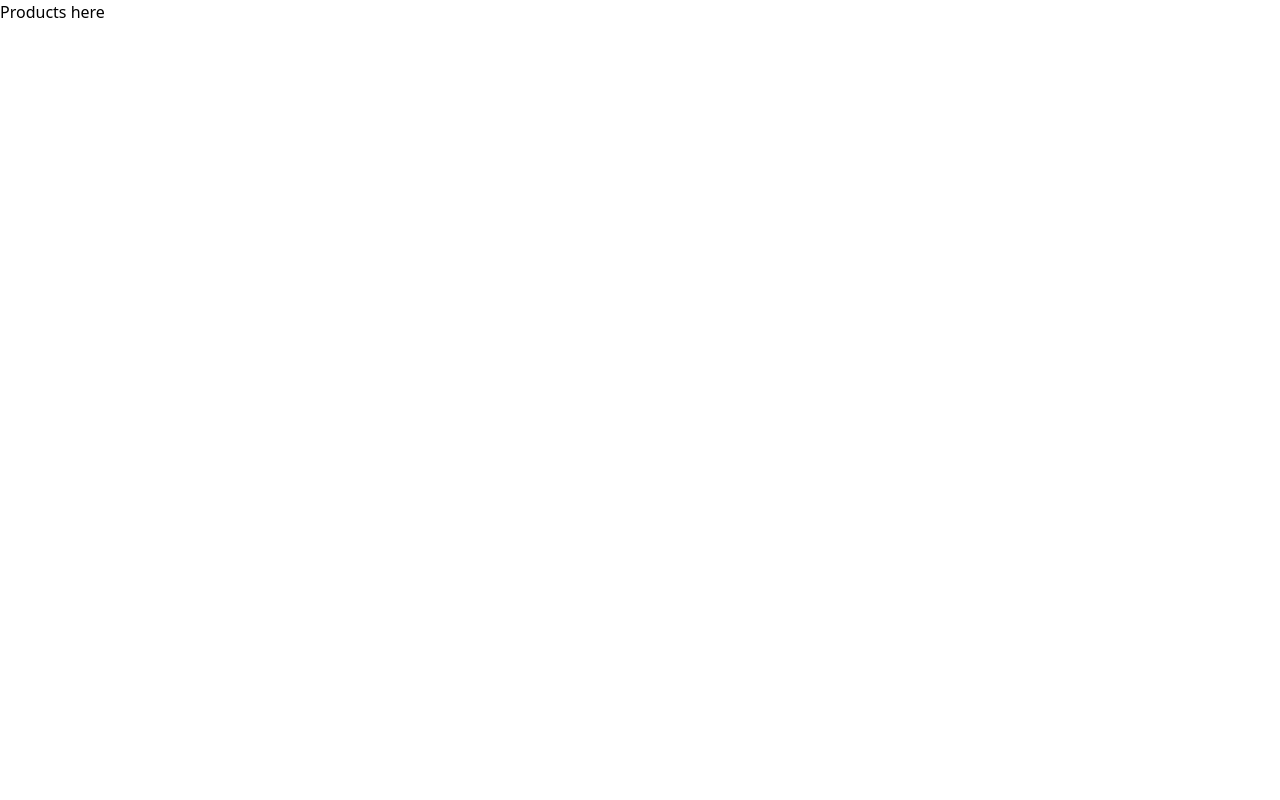
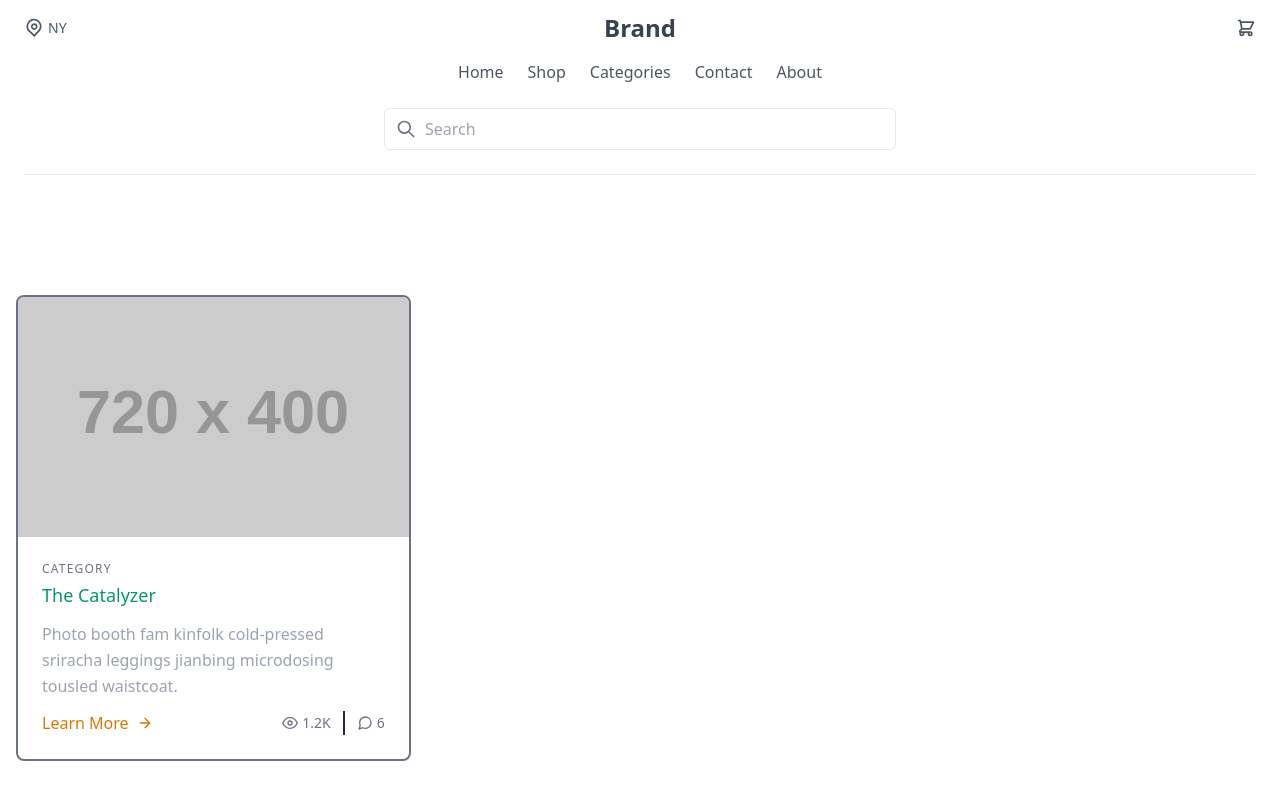
Before and after one commit to Ramoncarden/online-store, a React (Create React App) app: page /products in a window 1280 px wide. Shown: the top 800 px of the page. Built offline with nearby package versions, Linux system fonts and the light colour scheme; a web font is replaced by a local one.

Commit message:
Added base styling to ProductList component.

```diff
--- a/src/components/ProductList.js
+++ b/src/components/ProductList.js
@@ -1,10 +1,103 @@
 import React from 'react'
+
+<script src="https://cdn.jsdelivr.net/gh/alpinejs/alpine@v2.x.x/dist/alpine.min.js" defer></script>
 
 const ProductList = () => {
   return (
-    <div>
-      <h1>Products here</h1>
-    </div>
+    // Cart and Navbar area
+    <>
+      <div x-data="{ cartOpen: false , isOpen: false }" class="bg-white">
+        <header>
+          <div class="container mx-auto px-6 py-3">
+            <div class="flex items-center justify-between">
+              <div class="hidden w-full text-gray-600 md:flex md:items-center">
+                <svg class="h-5 w-5" viewBox="0 0 24 24" fill="none" xmlns="http://www.w3.org/2000/svg">
+                  <path fill-rule="evenodd" clip-rule="evenodd" d="M16.2721 10.2721C16.2721 12.4813 14.4813 14.2721 12.2721 14.2721C10.063 14.2721 8.27214 12.4813 8.27214 10.2721C8.27214 8.06298 10.063 6.27212 12.2721 6.27212C14.4813 6.27212 16.2721 8.06298 16.2721 10.2721ZM14.2721 10.2721C14.2721 11.3767 13.3767 12.2721 12.2721 12.2721C11.1676 12.2721 10.2721 11.3767 10.2721 10.2721C10.2721 9.16755 11.1676 8.27212 12.2721 8.27212C13.3767 8.27212 14.2721 9.16755 14.2721 10.2721Z" fill="currentColor" /><path fill-rule="evenodd" clip-rule="evenodd" d="M5.79417 16.5183C2.19424 13.0909 2.05438 7.39409 5.48178 3.79417C8.90918 0.194243 14.6059 0.054383 18.2059 3.48178C21.8058 6.90918 21.9457 12.6059 18.5183 16.2059L12.3124 22.7241L5.79417 16.5183ZM17.0698 14.8268L12.243 19.8965L7.17324 15.0698C4.3733 12.404 4.26452 7.97318 6.93028 5.17324C9.59603 2.3733 14.0268 2.26452 16.8268 4.93028C19.6267 7.59603 19.7355 12.0268 17.0698 14.8268Z" fill="currentColor" />
+                </svg>
+                <span class="mx-1 text-sm">NY</span>
+              </div>
+              <div class="w-full text-gray-700 md:text-center text-2xl font-semibold">
+                Brand
+              </div>
+              <div class="flex items-center justify-end w-full">
+                <button click="cartOpen = !cartOpen" class="text-gray-600 focus:outline-none mx-4 sm:mx-0">
+                  <svg class="h-5 w-5" fill="none" stroke-linecap="round" stroke-linejoin="round" stroke-width="2" viewBox="0 0 24 24" stroke="currentColor">
+                    <path d="M3 3h2l.4 2M7 13h10l4-8H5.4M7 13L5.4 5M7 13l-2.293 2.293c-.63.63-.184 1.707.707 1.707H17m0 0a2 2 0 100 4 2 2 0 000-4zm-8 2a2 2 0 11-4 0 2 2 0 014 0z"></path>
+                  </svg>
+                </button>
+
+                <div class="flex sm:hidden">
+                  <button type="button" class="text-gray-600 hover:text-gray-500 focus:outline-none focus:text-gray-500" aria-label="toggle menu">
+                    <svg viewBox="0 0 24 24" class="h-6 w-6 fill-current">
+                      <path fill-rule="evenodd" d="M4 5h16a1 1 0 0 1 0 2H4a1 1 0 1 1 0-2zm0 6h16a1 1 0 0 1 0 2H4a1 1 0 0 1 0-2zm0 6h16a1 1 0 0 1 0 2H4a1 1 0 0 1 0-2z"></path>
+                    </svg>
+                  </button>
+                </div>
+              </div>
+            </div>
+            <nav class="sm:flex sm:justify-center sm:items-center mt-4">
+              <div class="flex flex-col sm:flex-row">
+                <a class="mt-3 text-gray-600 hover:underline sm:mx-3 sm:mt-0" href="#">Home</a>
+                <a class="mt-3 text-gray-600 hover:underline sm:mx-3 sm:mt-0" href="#">Shop</a>
+                <a class="mt-3 text-gray-600 hover:underline sm:mx-3 sm:mt-0" href="#">Categories</a>
+                <a class="mt-3 text-gray-600 hover:underline sm:mx-3 sm:mt-0" href="#">Contact</a>
+                <a class="mt-3 text-gray-600 hover:underline sm:mx-3 sm:mt-0" href="#">About</a>
+              </div>
+            </nav>
+            <div class="relative mt-6 max-w-lg mx-auto">
+              <span class="absolute inset-y-0 left-0 pl-3 flex items-center">
+                <svg class="h-5 w-5 text-gray-500" viewBox="0 0 24 24" fill="none">
+                  <path d="M21 21L15 15M17 10C17 13.866 13.866 17 10 17C6.13401 17 3 13.866 3 10C3 6.13401 6.13401 3 10 3C13.866 3 17 6.13401 17 10Z" stroke="currentColor" stroke-width="2" stroke-linecap="round" stroke-linejoin="round" />
+                </svg>
+              </span>
+
+              <input class="w-full border rounded-md pl-10 pr-4 py-2 focus:border-blue-500 focus:outline-none focus:shadow-outline" type="text" placeholder="Search" />
+            </div>
+            <hr className="mb-3 mt-6 content-center" />
+          </div >
+        </header >
+      </div >
+
+
+      {/* Product listings */}
+      <section class="text-gray-400 body-font">
+        <div class="container px-4 py-24 mx-auto">
+          <div class="flex flex-wrap -m-4">
+            <div class="p-4 md:w-1/3 flex justify-between">
+              <div class="h-full border-2 border-gray-500 rounded-lg overflow-hidden">
+                <img class="lg:h-60 md:h-36 w-full object-cover object-center" src="https://dummyimage.com/720x400" alt="blog" />
+                <div class="p-6">
+                  <h2 class="tracking-widest text-xs title-font font-medium text-gray-500 mb-1">CATEGORY</h2>
+                  <h1 class="title-font text-lg font-medium text-green-600 mb-3">The Catalyzer</h1>
+                  <p class="leading-relaxed mb-3">Photo booth fam kinfolk cold-pressed sriracha leggings jianbing microdosing tousled waistcoat.</p>
+                  <div class="flex items-center flex-wrap ">
+                    <a class="text-yellow-600 inline-flex items-center md:mb-2 lg:mb-0">Learn More
+                      <svg class="w-4 h-4 ml-2" viewBox="0 0 24 24" stroke="currentColor" stroke-width="2" fill="none" stroke-linecap="round" stroke-linejoin="round">
+                        <path d="M5 12h14"></path>
+                        <path d="M12 5l7 7-7 7"></path>
+                      </svg>
+                    </a>
+                    <span class="text-gray-500 mr-3 inline-flex items-center lg:ml-auto md:ml-0 ml-auto leading-none text-sm pr-3 py-1 border-r-2 border-gray-800">
+                      <svg class="w-4 h-4 mr-1" stroke="currentColor" stroke-width="2" fill="none" stroke-linecap="round" stroke-linejoin="round" viewBox="0 0 24 24">
+                        <path d="M1 12s4-8 11-8 11 8 11 8-4 8-11 8-11-8-11-8z"></path>
+                        <circle cx="12" cy="12" r="3"></circle>
+                      </svg>1.2K
+                    </span>
+                    <span class="text-gray-500 inline-flex items-center leading-none text-sm">
+                      <svg class="w-4 h-4 mr-1" stroke="currentColor" stroke-width="2" fill="none" stroke-linecap="round" stroke-linejoin="round" viewBox="0 0 24 24">
+                        <path d="M21 11.5a8.38 8.38 0 01-.9 3.8 8.5 8.5 0 01-7.6 4.7 8.38 8.38 0 01-3.8-.9L3 21l1.9-5.7a8.38 8.38 0 01-.9-3.8 8.5 8.5 0 014.7-7.6 8.38 8.38 0 013.8-.9h.5a8.48 8.48 0 018 8v.5z"></path>
+                      </svg>6
+                    </span>
+                  </div>
+                </div>
+              </div>
+            </div>
+
+
+          </div>
+        </div>
+      </section>
+    </>
   )
 }
 
```
